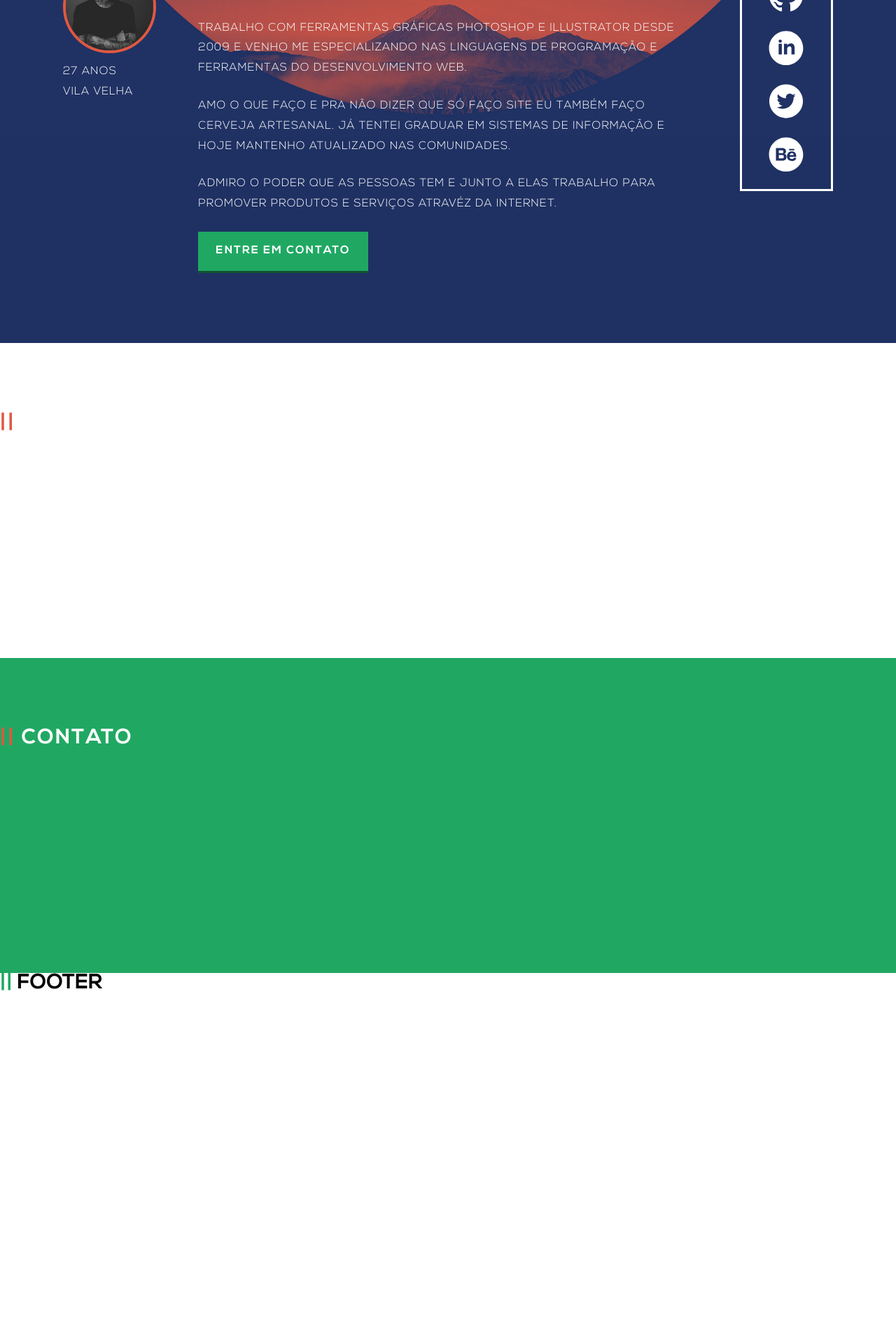
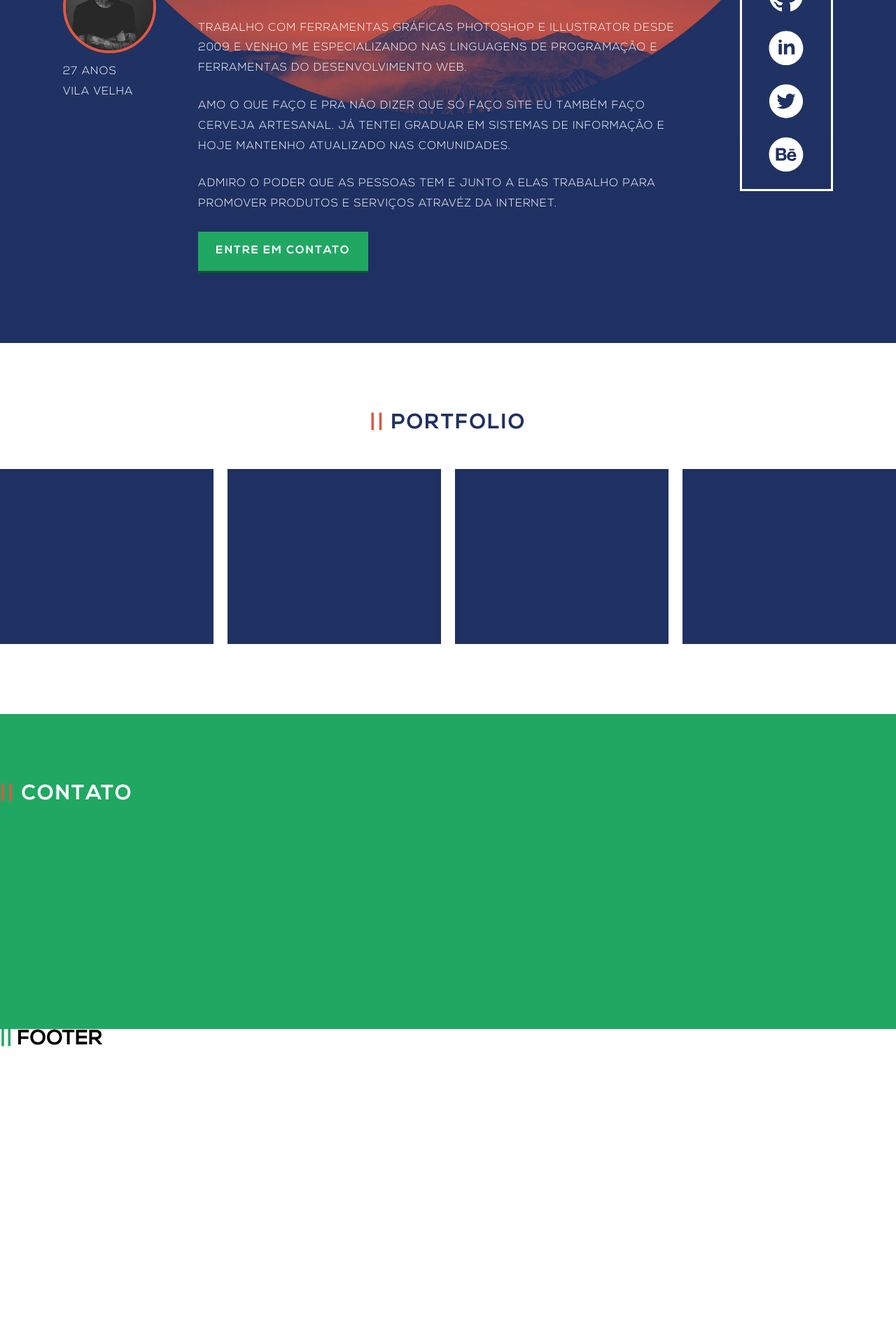
Before and after one commit to evertontatu/static-portfolio, a Jekyll site: the page built from index.html, in a window 1280 px wide. Shown: the part 1137-3057 px from the top of the page at 70% size. Built offline with Jekyll 4.4.1, drawn with Linux system fonts in a browser that asks for light colours; nearby versions of some CDN libraries; library files that are not in the unit come from our copies; before the commit the page ends 2977 px from its top, so only the background shows below that.

Commit message:
portfolio boxes

```diff
--- a/_includes/portfolio.html
+++ b/_includes/portfolio.html
@@ -1,3 +1,11 @@
 <section class="portfolio">
-  <h2>Portfolio</h2>
+  <div class="wrapper">
+    <h2 class="titleDark">Portfolio</h2>
+  </div>
+  <div class="row">
+    <div class="col span_3 box-portfolio"></div>
+    <div class="col span_3 box-portfolio"></div>
+    <div class="col span_3 box-portfolio"></div>
+    <div class="col span_3 box-portfolio"></div>
+  </div>
 </section>
--- a/js/script.js
+++ b/js/script.js
@@ -15,7 +15,7 @@ $(function(){
 	var heightDevice = $(window).height();
 
 	$('.home').css('height', heightDevice);
-	$('.contato, .portfolio, .site-footer').css('height', heightDevice/2);
+	$('.contato, .site-footer').css('height', heightDevice/2);
 });
 
 $(function(){
```
Also changed, not shown: _sass/style.scss (+10 -0 lines), css/main.css.
